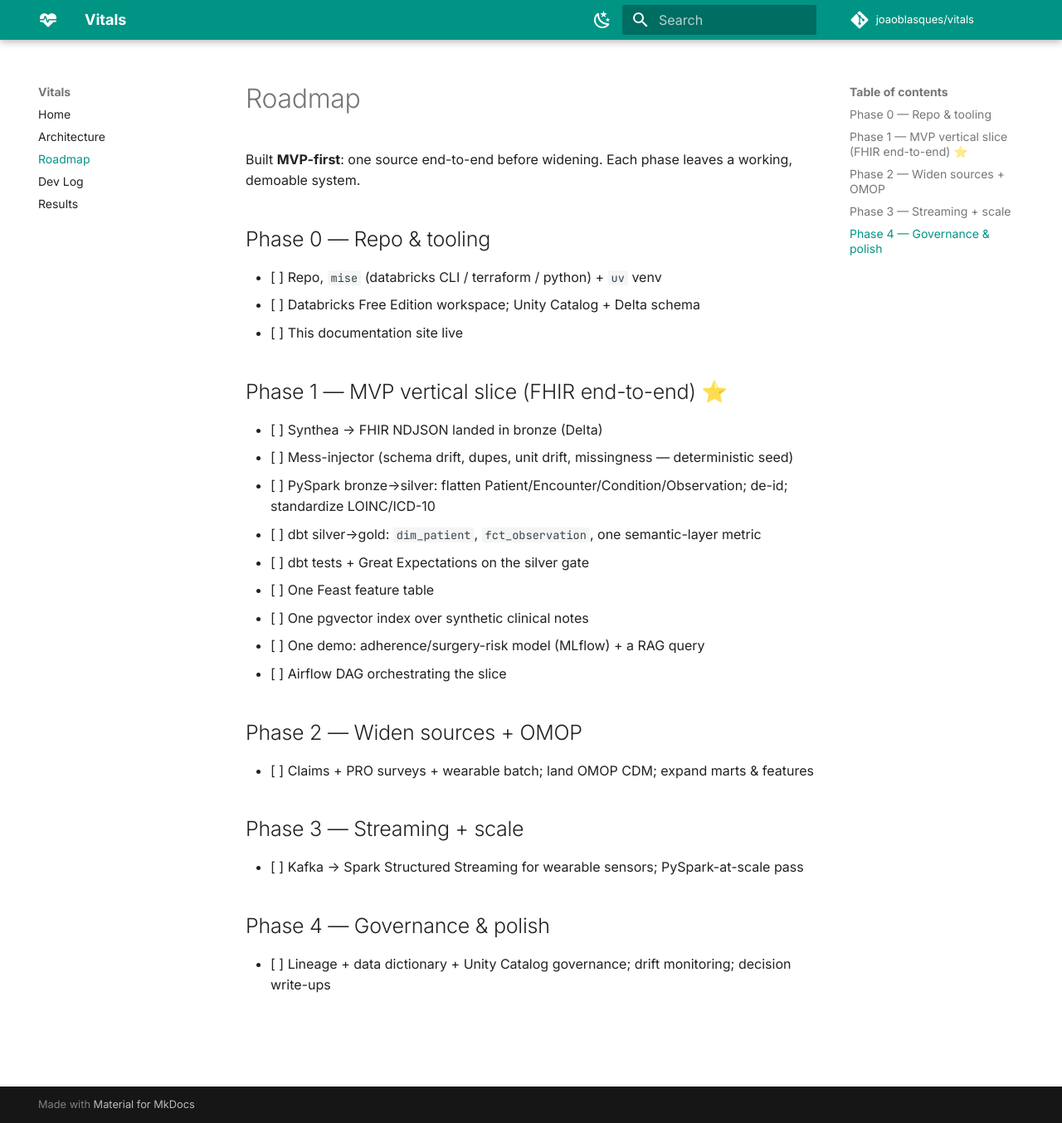
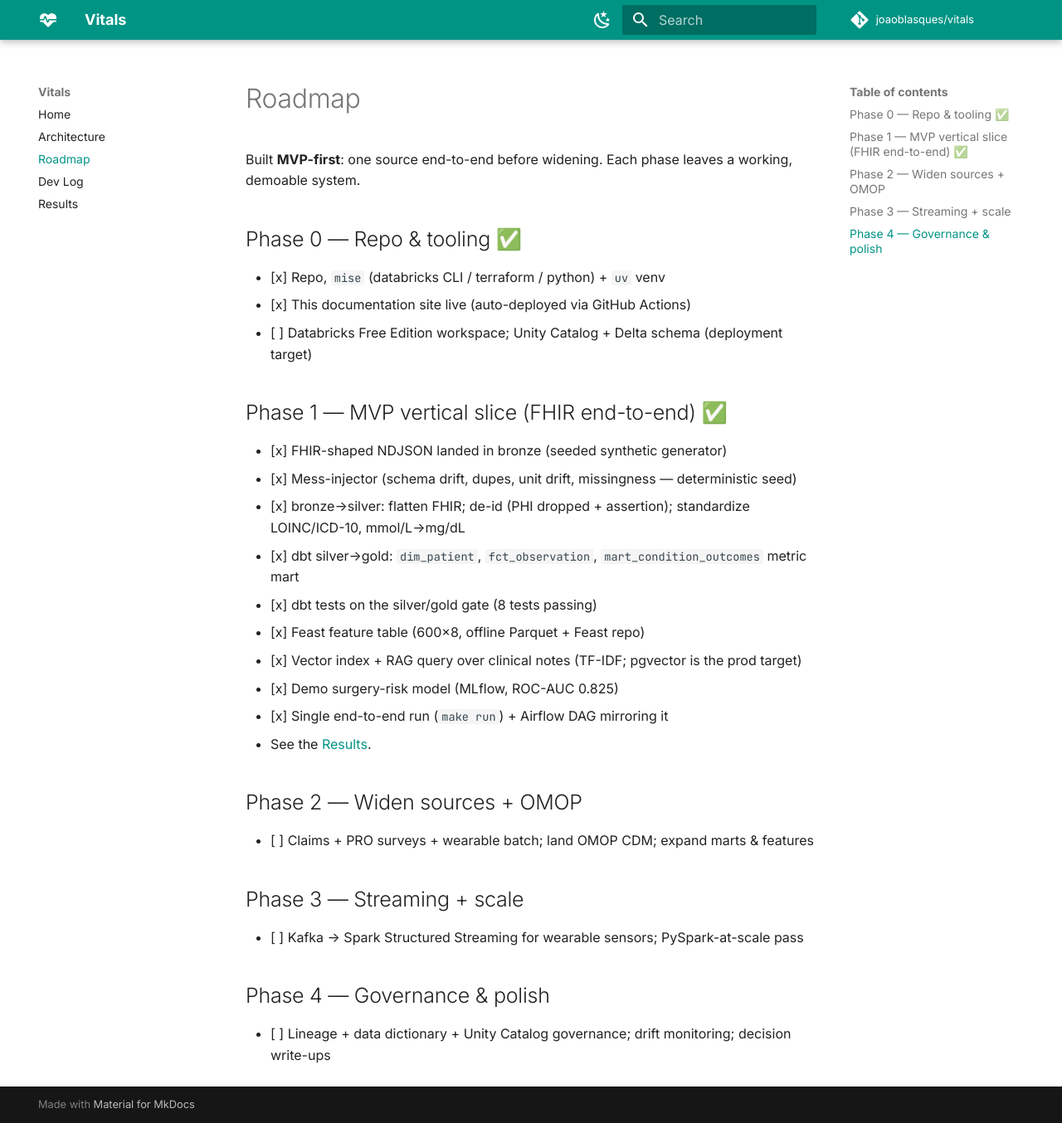
Before and after one commit to joaoblasques/vitals, an MkDocs documentation site: the page built from website/docs/roadmap.md, in a window 1280 px wide and 1354 px high. Shown: the whole window at 83% size. Built offline with MkDocs 1.6.1 and Material for MkDocs 9.7.7, drawn with Linux system fonts in a browser that asks for light colours; comment, search, counter and statistics services are not loaded.

Commit message:
docs: mark Phase 0–1 complete on the roadmap
Co-Authored-By: Claude Opus 4.8 <noreply@anthropic.com>
Claude-Session: https://claude.ai/code/session_01KUvXnRSAgCNqDkPmoVK3pC

```diff
--- a/website/docs/roadmap.md
+++ b/website/docs/roadmap.md
@@ -2,21 +2,22 @@
 
 Built **MVP-first**: one source end-to-end before widening. Each phase leaves a working, demoable system.
 
-## Phase 0 — Repo & tooling
-- [ ] Repo, `mise` (databricks CLI / terraform / python) + `uv` venv
-- [ ] Databricks Free Edition workspace; Unity Catalog + Delta schema
-- [ ] This documentation site live
+## Phase 0 — Repo & tooling ✅
+- [x] Repo, `mise` (databricks CLI / terraform / python) + `uv` venv
+- [x] This documentation site live (auto-deployed via GitHub Actions)
+- [ ] Databricks Free Edition workspace; Unity Catalog + Delta schema (deployment target)
 
-## Phase 1 — MVP vertical slice (FHIR end-to-end) ⭐
-- [ ] Synthea → FHIR NDJSON landed in bronze (Delta)
-- [ ] Mess-injector (schema drift, dupes, unit drift, missingness — deterministic seed)
-- [ ] PySpark bronze→silver: flatten Patient/Encounter/Condition/Observation; de-id; standardize LOINC/ICD-10
-- [ ] dbt silver→gold: `dim_patient`, `fct_observation`, one semantic-layer metric
-- [ ] dbt tests + Great Expectations on the silver gate
-- [ ] One Feast feature table
-- [ ] One pgvector index over synthetic clinical notes
-- [ ] One demo: adherence/surgery-risk model (MLflow) + a RAG query
-- [ ] Airflow DAG orchestrating the slice
+## Phase 1 — MVP vertical slice (FHIR end-to-end) ✅
+- [x] FHIR-shaped NDJSON landed in bronze (seeded synthetic generator)
+- [x] Mess-injector (schema drift, dupes, unit drift, missingness — deterministic seed)
+- [x] bronze→silver: flatten FHIR; de-id (PHI dropped + assertion); standardize LOINC/ICD-10, mmol/L→mg/dL
+- [x] dbt silver→gold: `dim_patient`, `fct_observation`, `mart_condition_outcomes` metric mart
+- [x] dbt tests on the silver/gold gate (8 tests passing)
+- [x] Feast feature table (600×8, offline Parquet + Feast repo)
+- [x] Vector index + RAG query over clinical notes (TF-IDF; pgvector is the prod target)
+- [x] Demo surgery-risk model (MLflow, ROC-AUC 0.825)
+- [x] Single end-to-end run (`make run`) + Airflow DAG mirroring it
+- See the [Results](results.md).
 
 ## Phase 2 — Widen sources + OMOP
 - [ ] Claims + PRO surveys + wearable batch; land OMOP CDM; expand marts & features
```
